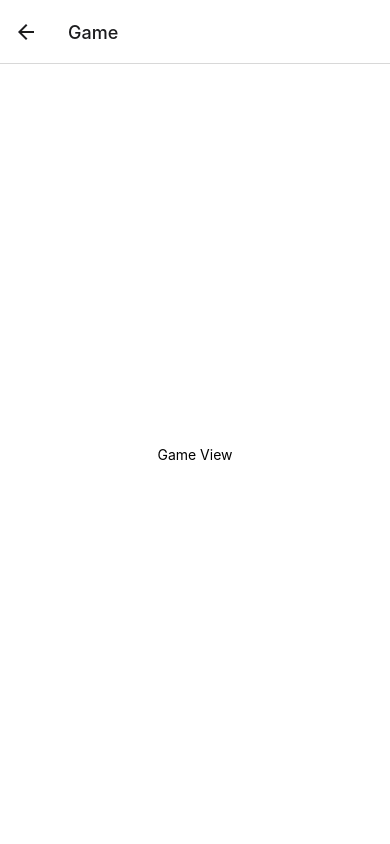
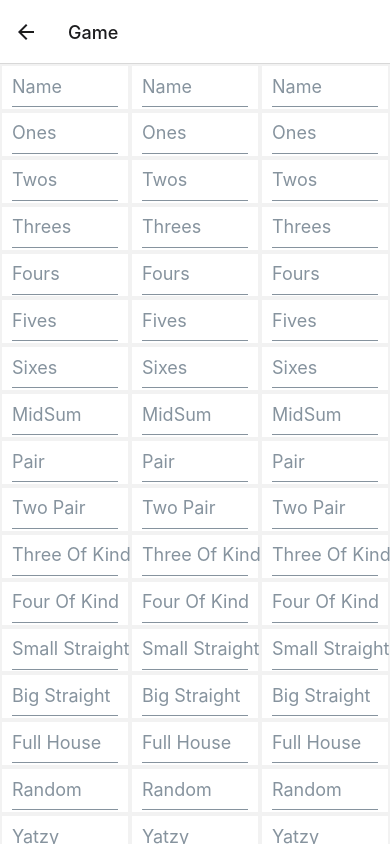
Before and after one commit to Xramm/yahtzee-react-app, a React Native app: screen /Game in a window 390 px wide. Built offline with nearby package versions, Linux system fonts and the light colour scheme.

Commit message:
Work on the grid Game view.

```diff
--- /dev/null
+++ b/components/PlayerScoreBoard.tsx
@@ -0,0 +1,65 @@
+import React from "react";
+import { Button, Input, Text} from "@rneui/themed";
+import Player from "../interfaces/Player";
+import { Dimensions, StyleSheet, View } from "react-native";
+
+const PlayerScoreBoard = (props: { player: Player; boardWidth: number }) => {
+  const player = props.player;
+  const scoreBoardWidth = props.boardWidth;
+
+  // TODO: Use ScoreTile array instead!
+  const tileArray = [
+    "Name",
+    "Ones",
+    "Twos",
+    "Threes",
+    "Fours",
+    "Fives",
+    "Sixes",
+    "MidSum",
+    "Pair",
+    "Two Pair",
+    "Three Of Kind",
+    "Four Of Kind",
+    "Small Straight",
+    "Big Straight",
+    "Full House",
+    "Random",
+    "Yatzy",
+    "Sum",
+  ];
+
+  const singleTileHeight =
+    Dimensions.get("window").height / (tileArray.length);
+
+  return (
+    <View
+      style={{
+        height: Dimensions.get("window").height,
+        width: scoreBoardWidth,
+      }}
+    >
+      {tileArray.map((tileString: string) => (
+        <View
+          style={{
+            height: singleTileHeight,
+            width: scoreBoardWidth,
+            padding: 2,
+          }}
+        >
+          <View style={{flex: 1, backgroundColor: "white"}}>
+            <Input placeholder={tileString}/>
+          </View>
+        </View>
+      ))}
+    </View>
+  );
+};
+
+const styles = StyleSheet.create({
+  container: {
+    height: Dimensions.get("window").height,
+  },
+});
+
+export default PlayerScoreBoard;
--- a/contexts/MainContext.tsx
+++ b/contexts/MainContext.tsx
@@ -4,7 +4,7 @@ const MainContext = React.createContext({});
 
 const MainProvider = (props: any) => {
   // String list of players in the current game
-  const [players, setPlayers] = useState([]);
+  const [players, setPlayers] = useState([{id: 0, name: "Matti"}, {id: 1, name: "Pekka"}, {id:2, name: "Teppo"}]);
 
   return (
     <MainContext.Provider value={{ players, setPlayers }}>
--- a/views/Game.tsx
+++ b/views/Game.tsx
@@ -1,21 +1,33 @@
-import React from "react";
-import { StyleSheet, Text, View } from "react-native";
+import React, { useContext } from "react";
+import { Dimensions, ScrollView, View } from "react-native";
+import PlayerScoreBoard from "../components/PlayerScoreBoard";
+import MainContext from "../contexts/MainContext";
+import Player from "../interfaces/Player";
 
 const Game = () => {
+  const { players }: any = useContext(MainContext.MainContext);
+
+  const singleBoardWidth = Dimensions.get("window").width / players.length;
+
   return (
-    <View style={styles.container}>
-      <Text>Game View</Text>
-    </View>
+    <ScrollView>
+      <View
+        style={{
+          flexDirection: "row",
+          alignItems: "center",
+          justifyContent: "center",
+        }}
+      >
+        {players.map((player: Player) => (
+          <PlayerScoreBoard
+            key={player.id}
+            player={player}
+            boardWidth={singleBoardWidth}
+          />
+        ))}
+      </View>
+    </ScrollView>
   );
 };
 
-const styles = StyleSheet.create({
-  container: {
-    flex: 1,
-    backgroundColor: "#fff",
-    alignItems: "center",
-    justifyContent: "center",
-  },
-});
-
 export default Game;
```
Also changed, not shown: interfaces/Player.tsx (+4 -4 lines), interfaces/ScoreTile.tsx (added, +9 -0 lines).
